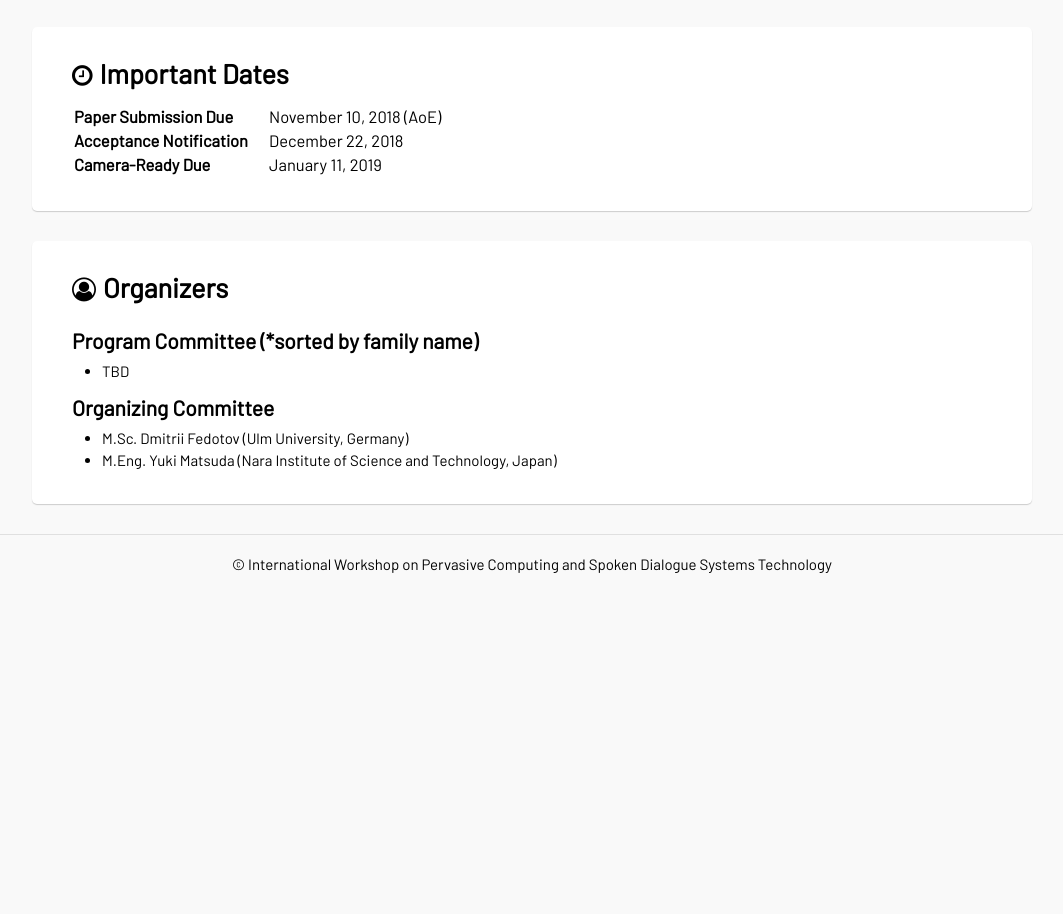
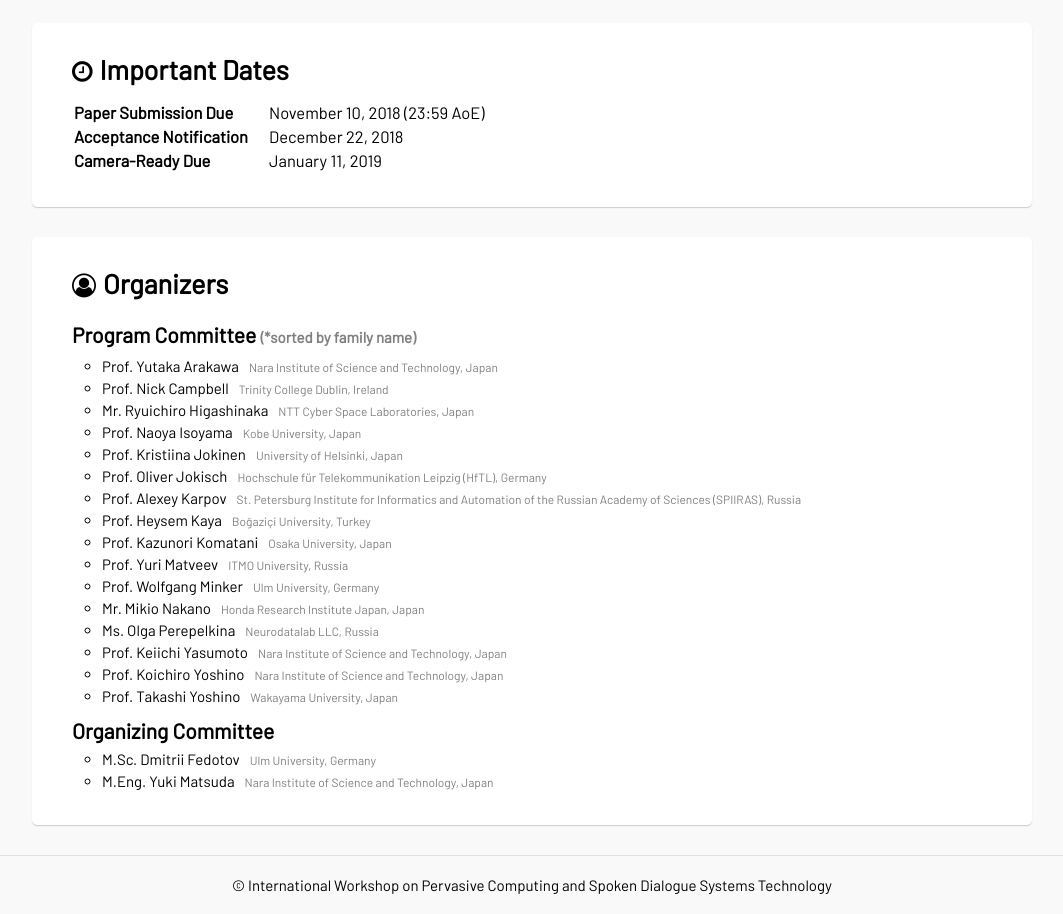
Before and after one commit to PerDial/perdial.github.io, a plain HTML site: page 2019/index.html in a window 1280 px wide. Shown: the part 1943-2857 px from the top of the page, without its empty margins (108-1171 px from the left). Before the commit the page ends 2536 px from the top, so only its background shows below. Drawn offline with nearby package versions, Linux system fonts and the light colour scheme.

Commit message:
add TPC member

```diff
--- a/2019/css/style.css
+++ b/2019/css/style.css
@@ -130,7 +130,12 @@ section.main {
       font-size: 1.6rem; }
   section.main h3 {
     padding: 15px 0 5px;
-    font-size: 1.4rem; }
+    font-size: 1.4rem;
+    line-height: 1em; }
+    section.main h3 span {
+      font-size: 1rem;
+      display: inline-block;
+      color: gray; }
   section.main h2 + h3 {
     padding: 10px 0 5px; }
   section.main p {
@@ -154,7 +159,16 @@ section.main {
   section.main p + ul {
     margin: 10px 0; }
   section.main ul li {
-    margin: 4px 0 0 30px; }
+    margin: 4px 0 0 30px;
+    list-style: circle; }
+  section.main ul.person-list li span {
+    color: gray;
+    font-size: 0.8em;
+    padding: 0 0 0 10px; }
+    @media (max-width: 760px) {
+      section.main ul.person-list li span {
+        display: block;
+        padding: 0; } }
   section.main img.overview-logo {
     float: right;
     width: 200px;
--- a/2019/index.html
+++ b/2019/index.html
@@ -85,7 +85,7 @@
   <div>
     <h2><i class="fa fa-clock-o"></i>Important Dates</h2>
     <dl class="important-dates">
-      <dt>Paper Submission Due</dt><dd>November 10, 2018 (AoE)</dd>
+      <dt>Paper Submission Due</dt><dd>November 10, 2018 (23:59 AoE)</dd>
       <dt>Acceptance Notification</dt><dd>December 22, 2018</dd>
       <dt>Camera-Ready Due</dt><dd>January 11, 2019</dd>
     </dl>
@@ -93,14 +93,29 @@
 
   <div id="organizers">
     <h2><i class="fa fa-user-circle-o"></i>Organizers</h2>
-    <h3>Program Committee (*sorted by family name)</h3>
-    <ul>
-      <li>TBD</li>
+    <h3>Program Committee <span>(*sorted by family name)</span></h3>
+    <ul class="person-list">
+      <li>Prof. Yutaka Arakawa<span>Nara Institute of Science and Technology, Japan</span></li>
+      <li>Prof. Nick Campbell<span>Trinity College Dublin, Ireland</span></li>
+      <li>Mr. Ryuichiro Higashinaka<span>NTT Cyber Space Laboratories, Japan</span></li>
+      <li>Prof. Naoya Isoyama<span>Kobe University, Japan</span></li>
+      <li>Prof. Kristiina Jokinen<span>University of Helsinki, Japan</span></li>
+      <li>Prof. Oliver Jokisch<span>Hochschule für Telekommunikation Leipzig (HfTL), Germany</span></li>
+      <li>Prof. Alexey Karpov<span>St. Petersburg Institute for Informatics and Automation of the Russian Academy of Sciences (SPIIRAS), Russia</span></li>
+      <li>Prof. Heysem Kaya<span>Boğaziçi University, Turkey</span></li>
+      <li>Prof. Kazunori Komatani<span>Osaka University, Japan</span></li>
+      <li>Prof. Yuri Matveev<span>ITMO University, Russia</span></li>
+      <li>Prof. Wolfgang Minker<span>Ulm University, Germany</span></li>
+      <li>Mr. Mikio Nakano<span>Honda Research Institute Japan, Japan</span></li>
+      <li>Ms. Olga Perepelkina<span>Neurodatalab LLC, Russia</span></li>
+      <li>Prof. Keiichi Yasumoto<span>Nara Institute of Science and Technology, Japan</span></li>
+      <li>Prof. Koichiro Yoshino<span>Nara Institute of Science and Technology, Japan</span></li>
+      <li>Prof. Takashi Yoshino<span>Wakayama University, Japan</span> </li>
     </ul>
     <h3>Organizing Committee</h3>
-    <ul>
-      <li>M.Sc. Dmitrii Fedotov (Ulm University, Germany)</li>
-      <li>M.Eng. Yuki Matsuda (Nara Institute of Science and Technology, Japan)</li>
+    <ul class="person-list">
+      <li>M.Sc. Dmitrii Fedotov<span>Ulm University, Germany</span></li>
+      <li>M.Eng. Yuki Matsuda<span>Nara Institute of Science and Technology, Japan</span></li>
     </ul>
   </div>
 
```
Also changed, not shown: 4 other files.
